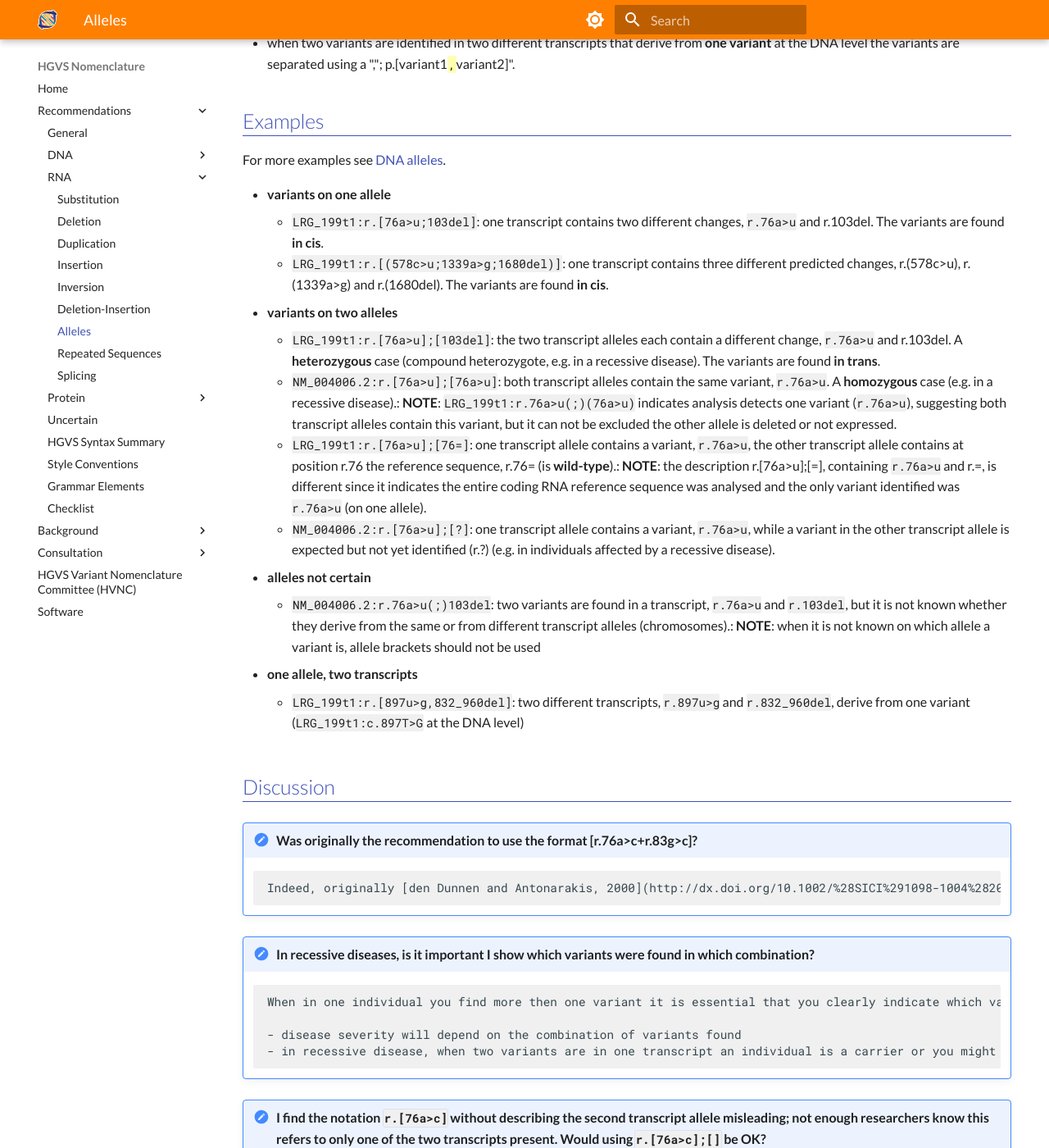
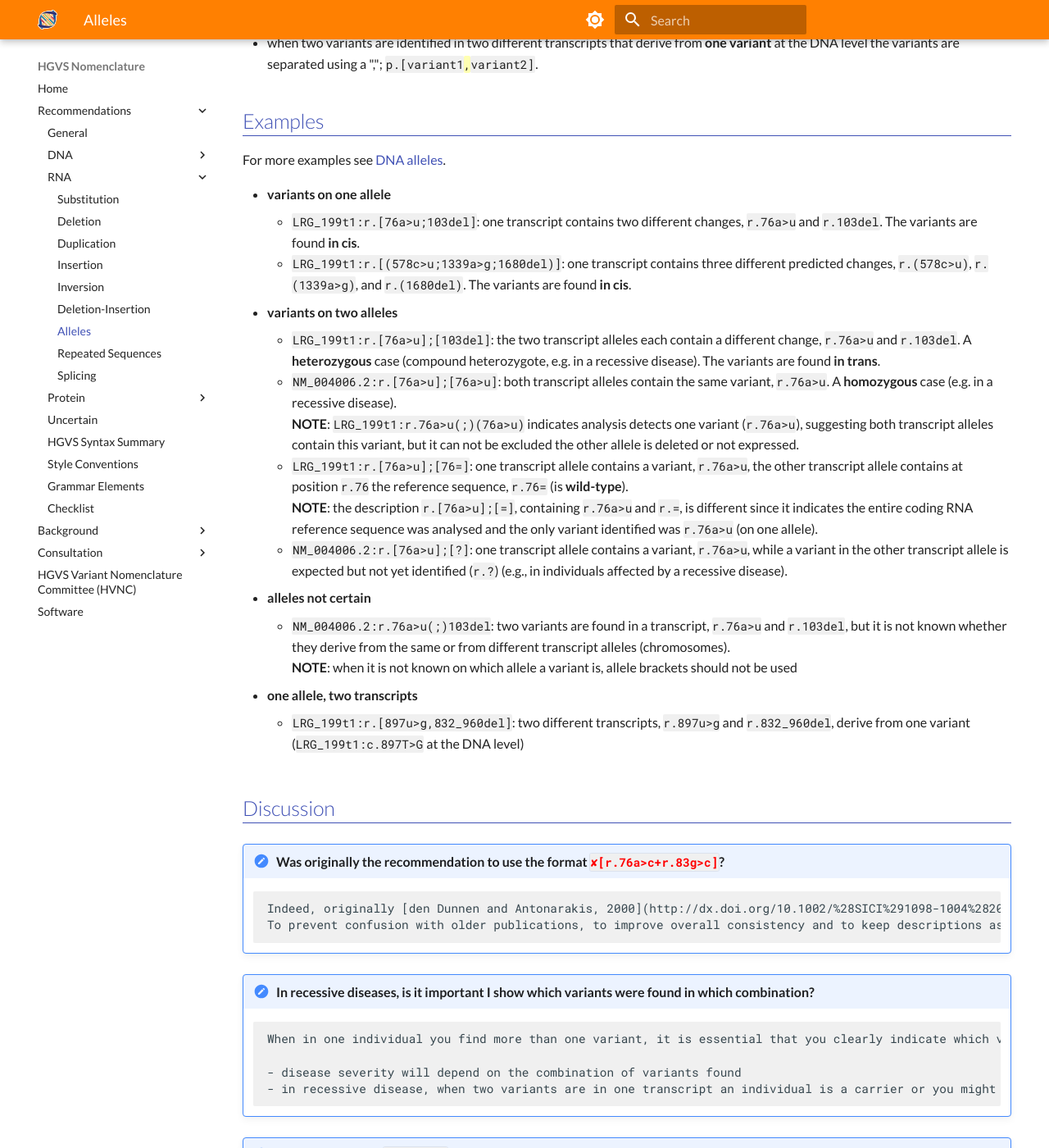
Before and after one commit to HGVSnomenclature/hgvs-nomenclature, an MkDocs documentation site: the page built from docs/recommendations/RNA/alleles.md, in a window 1280 px wide and 1400 px high, scrolled down 623 px. Shown: the whole window at 82% size. Built offline with MkDocs 1.6.1 and Material for MkDocs 9.7.7, drawn with Linux system fonts in a browser that asks for light colours; some of the changed text lies outside the part shown.

Commit message:
Fix issues on RNA/allele page.
Fixed forgotten code elements.
Notes should go on a new line.

```diff
--- a/docs/recommendations/RNA/alleles.md
+++ b/docs/recommendations/RNA/alleles.md
@@ -14,44 +14,49 @@ bin/pull-syntax -c -f docs/syntax.yaml rna.alleles
 
 - all variants **should be** described at the DNA level, descriptions at the RNA and/or protein level may be given in addition
 - humans are diploid organisms and have **two alleles** at each genetic locus, with one allele inherited from each parent
-- when two variants are identified in a transcript that derive from **one chromosome** (in cis) this should be described as "r.[variant1<code class="spot1">;</code>variant2]".
-- when two variants are identified in transcripts that derive from **different chromosomes** (in trans) this should be described as "r.[variant1]<code class="spot1">;</code>[variant2]".
-- when two variants are identified in a transcript, but when it is **not known** whether these derive from one chromosome (in cis) or from different chromosomes (in trans), this should be described as "**variant1<code class="spot1">(;)</code>variant2**", i.e. without using "[ ]". **NOTE:** it is recommended to determine whether the changes are in the same transcript or not.
-- when two variants are identified in two different transcripts that derive from **one variant** at the DNA level the variants are separated using a ","; p.[variant1<code class="spot1">,</code>variant2]".
+- when two variants are identified in a transcript that derive from **one chromosome** (in cis) this should be described as `r.[variant1`<code class="spot1">;</code>`variant2]`.
+- when two variants are identified in transcripts that derive from **different chromosomes** (in trans) this should be described as `r.[variant1]`<code class="spot1">;</code>`[variant2]`.
+- when two variants are identified in a transcript, but when it is **not known** whether these derive from one chromosome (in cis) or from different chromosomes (in trans), this should be described as `variant1`<code class="spot1">(;)</code>`variant2`, i.e. without using "[ ]".<br>
+  **NOTE:** it is recommended to determine whether the changes are in the same transcript or not.
+- when two variants are identified in two different transcripts that derive from **one variant** at the DNA level the variants are separated using a ","; `p.[variant1`<code class="spot1">,</code>`variant2]`.
 
 ## Examples
 
 For more examples see [DNA alleles](../DNA/alleles.md).
 
 - **variants on one allele**
-    - `LRG_199t1:r.[76a>u;103del]`: one transcript contains two different changes, `r.76a>u` and r.103del. The variants are found **in cis**.
-    - `LRG_199t1:r.[(578c>u;1339a>g;1680del)]`: one transcript contains three different predicted changes, r.(578c>u), r.(1339a>g) and r.(1680del). The variants are found **in cis**.
+    - `LRG_199t1:r.[76a>u;103del]`: one transcript contains two different changes, `r.76a>u` and `r.103del`. The variants are found **in cis**.
+    - `LRG_199t1:r.[(578c>u;1339a>g;1680del)]`: one transcript contains three different predicted changes, `r.(578c>u)`, `r.(1339a>g)`, and `r.(1680del)`. The variants are found **in cis**.
 - **variants on two alleles**
-    - `LRG_199t1:r.[76a>u];[103del]`: the two transcript alleles each contain a different change, `r.76a>u` and r.103del. A **heterozygous** case (compound heterozygote, e.g. in a recessive disease). The variants are found **in trans**.
-    - `NM_004006.2:r.[76a>u];[76a>u]`: both transcript alleles contain the same variant, `r.76a>u`. A **homozygous** case (e.g. in a recessive disease).: **NOTE**: `LRG_199t1:r.76a>u(;)(76a>u)` indicates analysis detects one variant (`r.76a>u`), suggesting both transcript alleles contain this variant, but it can not be excluded the other allele is deleted or not expressed.
-    - `LRG_199t1:r.[76a>u];[76=]`: one transcript allele contains a variant, `r.76a>u`, the other transcript allele contains at position r.76 the reference sequence, r.76= (is **wild-type**).: **NOTE**: the description r.[76a>u];[=], containing `r.76a>u` and r.=, is different since it indicates the entire coding RNA reference sequence was analysed and the only variant identified was `r.76a>u` (on one allele).
-    - `NM_004006.2:r.[76a>u];[?]`: one transcript allele contains a variant, `r.76a>u`, while a variant in the other transcript allele is expected but not yet identified (r.?) (e.g. in individuals affected by a recessive disease).
+    - `LRG_199t1:r.[76a>u];[103del]`: the two transcript alleles each contain a different change, `r.76a>u` and `r.103del`. A **heterozygous** case (compound heterozygote, e.g. in a recessive disease). The variants are found **in trans**.
+    - `NM_004006.2:r.[76a>u];[76a>u]`: both transcript alleles contain the same variant, `r.76a>u`. A **homozygous** case (e.g. in a recessive disease).<br>
+      **NOTE**: `LRG_199t1:r.76a>u(;)(76a>u)` indicates analysis detects one variant (`r.76a>u`), suggesting both transcript alleles contain this variant, but it can not be excluded the other allele is deleted or not expressed.
+    - `LRG_199t1:r.[76a>u];[76=]`: one transcript allele contains a variant, `r.76a>u`, the other transcript allele contains at position `r.76` the reference sequence, `r.76=` (is **wild-type**).<br>
+      **NOTE**: the description `r.[76a>u];[=]`, containing `r.76a>u` and `r.=`, is different since it indicates the entire coding RNA reference sequence was analysed and the only variant identified was `r.76a>u` (on one allele).
+    - `NM_004006.2:r.[76a>u];[?]`: one transcript allele contains a variant, `r.76a>u`, while a variant in the other transcript allele is expected but not yet identified (`r.?`) (e.g., in individuals affected by a recessive disease).
 - **alleles not certain**
-    - `NM_004006.2:r.76a>u(;)103del`: two variants are found in a transcript, `r.76a>u` and `r.103del`, but it is not known whether they derive from the same or from different transcript alleles (chromosomes).: **NOTE**: when it is not known on which allele a variant is, allele brackets should not be used
+    - `NM_004006.2:r.76a>u(;)103del`: two variants are found in a transcript, `r.76a>u` and `r.103del`, but it is not known whether they derive from the same or from different transcript alleles (chromosomes).<br>
+      **NOTE**: when it is not known on which allele a variant is, allele brackets should not be used
 - **one allele, two transcripts**
     - `LRG_199t1:r.[897u>g,832_960del]`: two different transcripts, `r.897u>g` and `r.832_960del`, derive from one variant (`LRG_199t1:c.897T>G` at the DNA level)
 
 ## Discussion
 
-!!! note "Was originally the recommendation to use the format [r.76a>c+r.83g>c]?"
+!!! note "Was originally the recommendation to use the format <code class="invalid">[r.76a>c+r.83g>c]</code>?"
 
-        Indeed, originally [den Dunnen and Antonarakis, 2000](http://dx.doi.org/10.1002/%28SICI%291098-1004%28200001%2915:1%3c7::AID-HUMU4%3e3.0.CO;2-N) the suggestion was to describe two changes in a transcript from one chromosome as [r.76a>c+r.83g>c], i.e. using a "+"-character to separate the two changes, while an earlier publication suggested to use a ";" (`[r.76a>c;r.83g>c]` [(Antonarakis and the Nomenclature Working Group, 1998](http://dx.doi.org/10.1002/%28SICI%291098-1004%281998%2911:1%3c1::AID-HUMU1%3e3.0.CO;2-O)). To prevent confusion with older publications, to improve overall consistency and to keep descriptions as short as possible, the 2000 proposal was retracted. The recommended format is `r.[76a>c;83g>c]`.
+        Indeed, originally [den Dunnen and Antonarakis, 2000](http://dx.doi.org/10.1002/%28SICI%291098-1004%28200001%2915:1%3c7::AID-HUMU4%3e3.0.CO;2-N) the suggestion was to describe two changes in a transcript from one chromosome as <code class="invalid">[r.76a>c+r.83g>c]</code>, i.e. using a "+"-character to separate the two changes, while an earlier publication suggested to use a ";" (<code class="invalid">[r.76a>c;r.83g>c]</code> [(Antonarakis and the Nomenclature Working Group, 1998](http://dx.doi.org/10.1002/%28SICI%291098-1004%281998%2911:1%3c1::AID-HUMU1%3e3.0.CO;2-O)).
+        To prevent confusion with older publications, to improve overall consistency and to keep descriptions as short as possible, the 2000 proposal was retracted. The recommended format is `r.[76a>c;83g>c]`.
 
 !!! note "In recessive diseases, is it important I show which variants were found in which combination?"
 
-        When in one individual you find more then one variant it is essential that you clearly indicate which variant(s) were found and in which transcript alleles
+        When in one individual you find more than one variant, it is essential that you clearly indicate which variant(s) were found and in which transcript alleles.
 
         - disease severity will depend on the combination of variants found
         - in recessive disease, when two variants are in one transcript an individual is a carrier or you might not have found the variant on transcripts from the 2nd allele
 
-!!! note "I find the notation `r.[76a>c]` without describing the second transcript allele misleading; not enough researchers know this refers to only one of the two transcripts present. Would using `r.[76a>c];[]` be OK?"
+!!! note "I find the notation `r.[76a>c]` without describing the second transcript allele misleading; not enough researchers know this refers to only one of the two transcripts present. Would using <code class="invalid">r.[76a>c];[]</code> be OK?"
 
-        No, the recommended description is r.76[a>c];[=], i.e. r.76= for "no change" at postion r.76 on the second transcript.
+        No, the recommended description is `r.76[a>c];[=]`, i.e. `r.76=` for "no change" at postion `r.76` on the second transcript.
 
 !!! note "How should I describe the variants detected in males and females for a transcript from the X-chromosome?"
 
```
